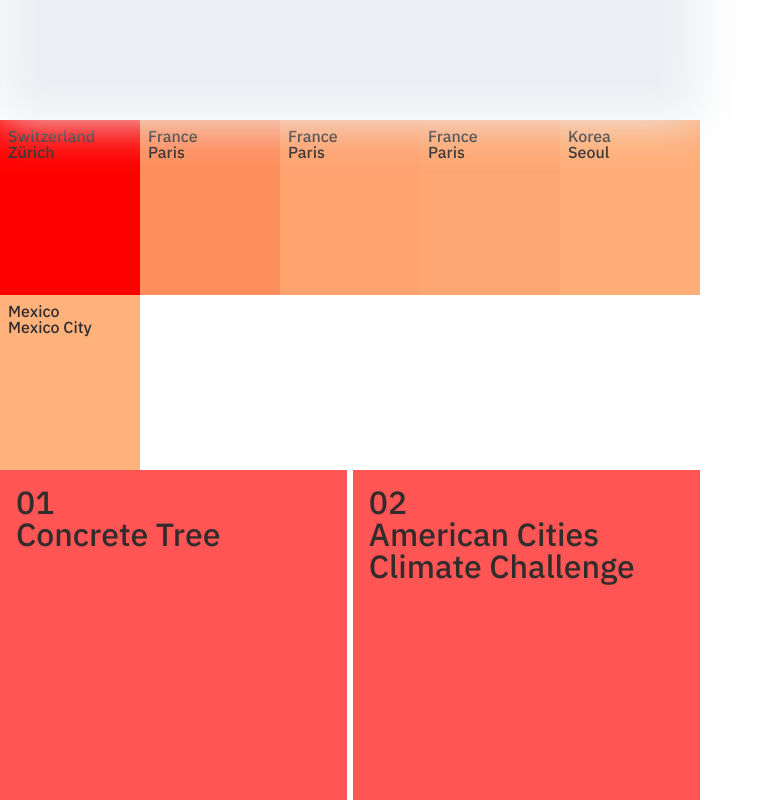
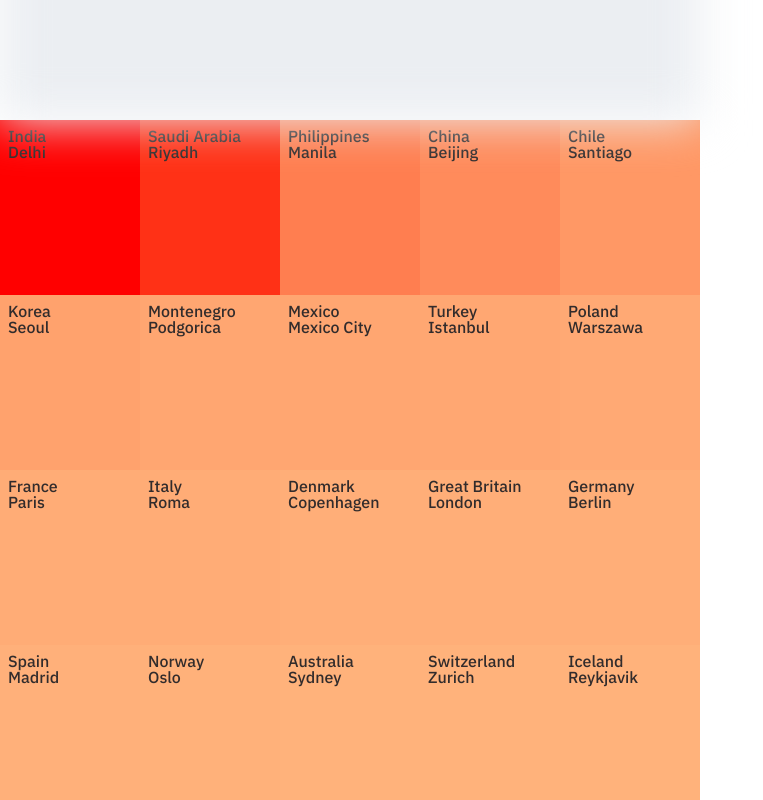
Before and after one commit to interactivethings/crimson-to-salmon, a React (Create React App) app: page / in a window 1280 px wide. Shown: the part 3480-4280 px from the top of the page, without its empty margins (0-763 px from the left). Built offline with nearby package versions, Linux system fonts and the light colour scheme.

Commit message:
Convert CSV to JSON + load data

```diff
--- a/package.json
+++ b/package.json
@@ -5,9 +5,11 @@
   "dependencies": {
     "@emotion/core": "^10.0.0",
     "@emotion/styled": "^10.0.0",
+    "@types/d3-fetch": "^1.1.3",
     "@types/d3-interpolate": "^1.3.0",
     "@types/d3-scale": "^2.0.2",
     "d3-array": "^2.0.2",
+    "d3-fetch": "^1.1.2",
     "d3-interpolate": "^1.3.2",
     "d3-scale": "^2.1.2",
     "gymnast": "^16.0.1",
--- a/src/components/Countries.tsx
+++ b/src/components/Countries.tsx
@@ -31,26 +31,21 @@ export const SquareElement = styled('div')`
 //     background-color: ${color()};
 // `
 
- interface Countries {
-     name: string;
-     city: string;
-     PM10: number;
-  }
+export type Country = {Country: string, City: string, PM10: number}
 
-const Countries = [{name: 'Switzerland', city: 'Zürich', PM10: 292}, {name: 'Mexico', city: 'Mexico City', PM10: 16}, {name: 'Korea', city: 'Seoul', PM10: 23}, {name: 'France', city: 'Paris', PM10: 86},  {name: 'France', city: 'Paris', PM10: 45},  {name: 'France', city: 'Paris', PM10: 38}];
+interface Props {
+    countries: Array<Country>
+}
 
-
-
-
-export class TwentyCountries extends React.Component{
+export class TwentyCountries extends React.Component <Props>{
     render() {
         return(
             <SquareWrapper>
-                {Countries.sort((b, a)  => a.PM10 - b.PM10) .map(country =>
+                {this.props.countries.sort((b, a)  => a.PM10 - b.PM10) .map(country =>
                 <>
                 <SquareElement style={{backgroundColor: color(country.PM10)}}>
-                    <ElementTitle>{country.name}</ElementTitle>
-                    <ElementSubtitle>{country.city}</ElementSubtitle>
+                    <ElementTitle>{country.Country}</ElementTitle>
+                    <ElementSubtitle>{country.City}</ElementSubtitle>
                 </SquareElement>
                 </>
                 )}
--- a/src/components/Story.tsx
+++ b/src/components/Story.tsx
@@ -1,7 +1,6 @@
 import * as React from 'react';
 import 'intersection-observer';
-import styled from '@emotion/styled';
-const scrollama = require('scrollama');
+import styled from '@emotion/styled'
 
 export const Scroll = styled('section')`
     position: relative;
--- a/src/index.tsx
+++ b/src/index.tsx
@@ -4,14 +4,11 @@ import * as React from 'react';
 import * as ReactDOM from 'react-dom';
 import registerServiceWorker from './registerServiceWorker';
 
-export const countries = require('./data/countries.csv');
-// const sortedData = countries
-//   .sort((a: any, b: any) => b.PM10 - a.PM10)
-// 	.map((d: any) => ({
-//   }));
+const data = require('./data/countries.json')
+console.log(data)
 
 ReactDOM.render(
-  <Main />,
+  <Main data={data}/>,
   document.getElementById('root') as HTMLElement
 );
 
```
Also changed, not shown: src/data/countries.csv (deleted), 1 other file (tests, documents, lock files or other folders).
